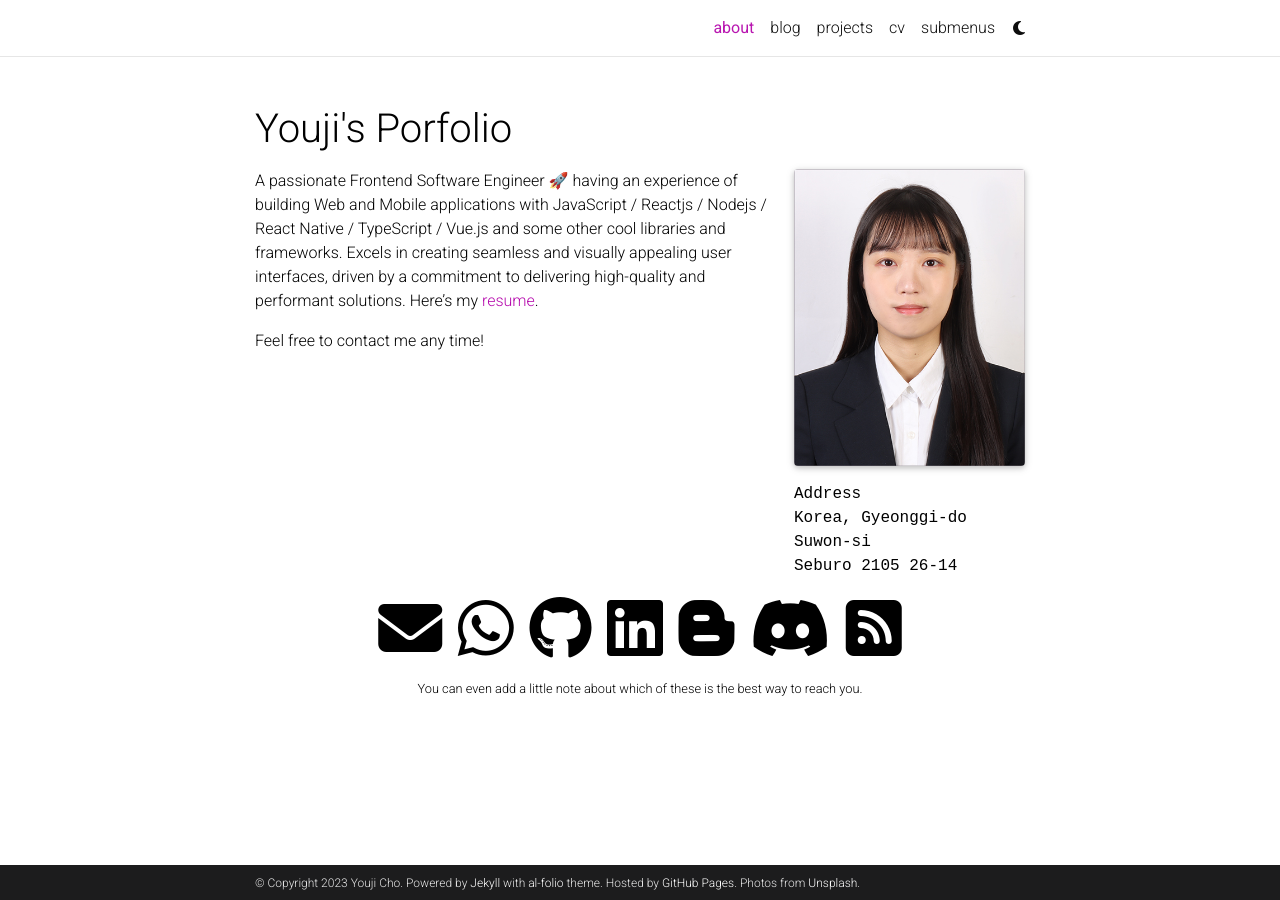
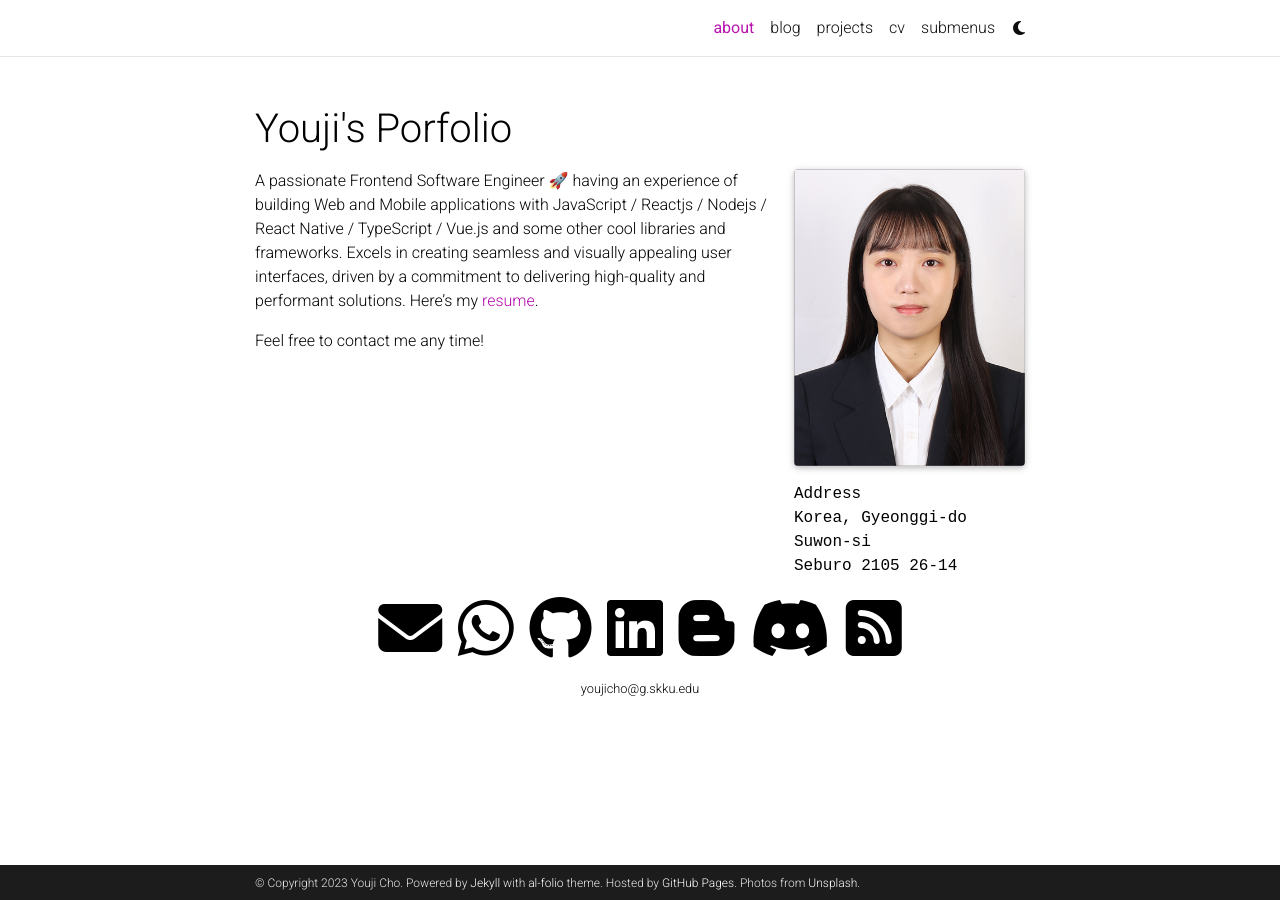
Before and after one commit to EliseCho13/EliseCho13.github.io, a Jekyll site: the page built from _pages/about.md, in a window 1280 px wide. Built offline with Jekyll 4.4.1, drawn with Linux system fonts in a browser that asks for light colours; full-size pictures stand in for the smaller copies a plugin makes; comment, search, counter and statistics services are not loaded; a style sheet for code colours, icons or effects is not loaded.

Commit message:
fix(fe): fixed contact notes

```diff
--- a/_config.yml
+++ b/_config.yml
@@ -103,7 +103,7 @@
 wechat_qr: # filename of your wechat qr-code saved as an image (e.g., wechat-qr.png if saved to assets/img/wechat-qr.png)
 
 contact_note: >
-  You can even add a little note about which of these is the best way to reach you.
+  youjicho@g.skku.edu
 
 # -----------------------------------------------------------------------------
 # Analytics and search engine verification
```
